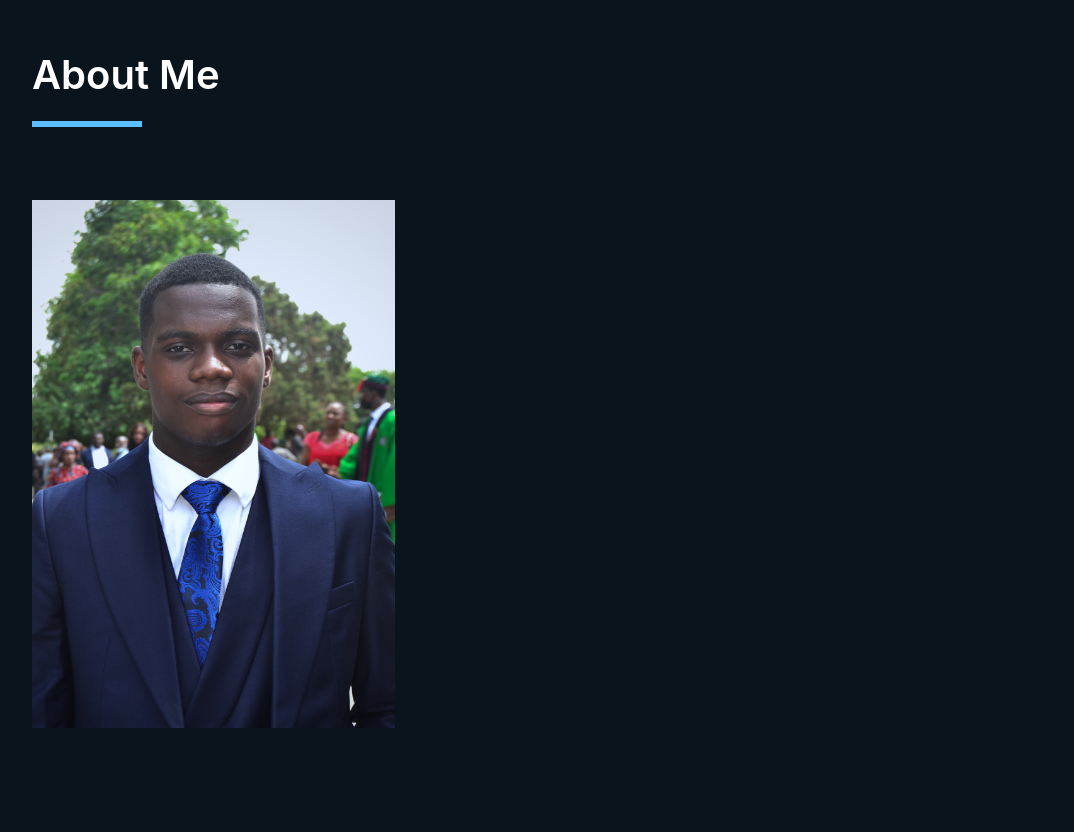
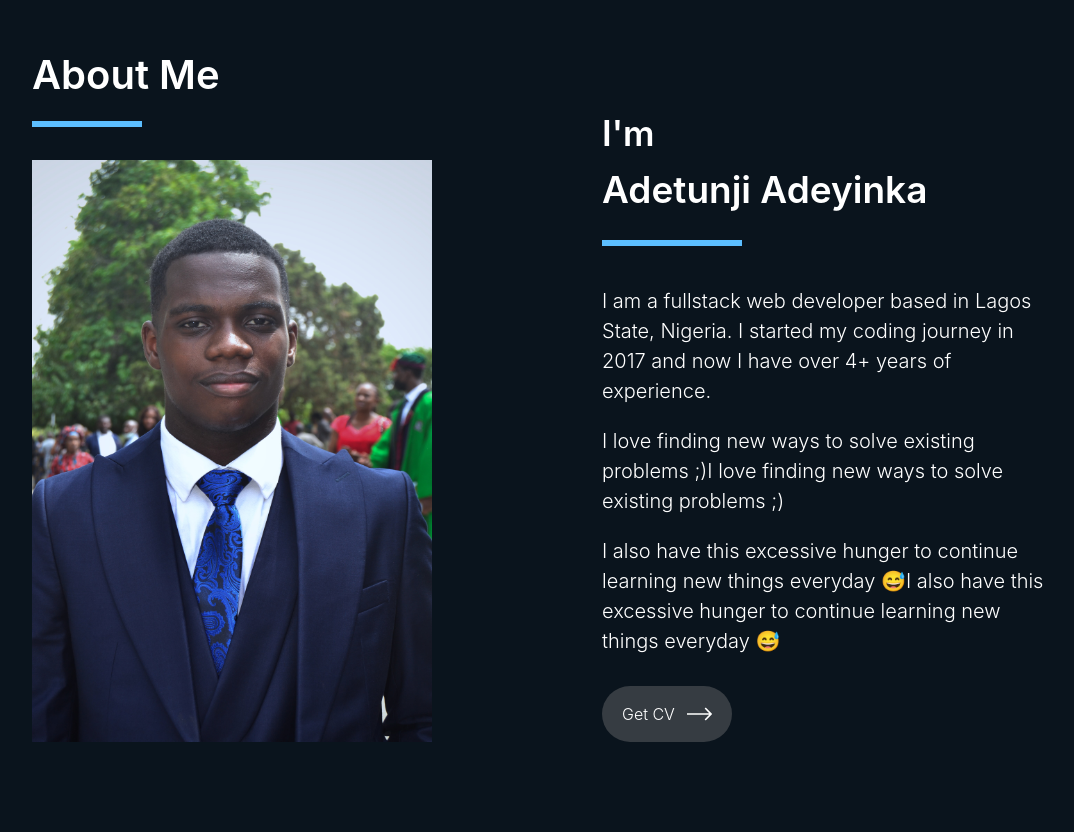
Before and after one commit to Itzadetunji/my-website, a Next.js app: page /about in a window 1280 px wide. Shown: the part 120-952 px from the top of the page, without its empty margins (3-1077 px from the left). Built offline with nearby package versions, Linux system fonts and the light colour scheme.

Commit message:
Added responsiveness

```diff
--- a/pages/about.tsx
+++ b/pages/about.tsx
@@ -85,18 +85,28 @@ const about: NextPage = () => {
             <p className='text-white font-[600] text-[40px]'>About Me</p>
             <hr className='light-blue border-[3px] w-[110px] mt-[16px]'/>
           </div>
-          <div className='text-white mt-[73px]'>
-            <img src="./images/me.jpeg" alt="" className='w-[363px] h-[528px]'/>
-            <div className='mt-[100px] text-[20px] text-center'>
-              <p>
-              I’m a fullstack web developer who provides quality services of industry satandard. I started my coding journey in 2017 through a friend.
-              </p>
-              <p className='mt-[20px]'>I love finding new ways to solve existing problems ;</p>
-              <p className='mt-[20px]'>I love finding new ways to solve existing problems ;</p>
-              <p className='mt-[20px]'>I also have this excessive hunger to continue learning new things everyday 😅 </p>
+          <div className='text-white mt-[73px] xl:-mt-[20px] lg:flex lg:flex-row md:items-end lg:space-x-[100px] xl:space-x-[170px] 2xl:space-x-[280px]'>
+              <img src="./images/me.jpeg" alt="" className='w-[363px] xl:w-[400px] h-[528px] xl:h-[582px] mx-auto lg:mx-[0px]'/>
+              <div className='mt-[100px] lg:mt-[0px] text-center lg:text-left'>
+                <p className='text-white font-[600] text-[55px] lg:text-[35px] hidden lg:block'>I'm</p>
+                <p className='text-white font-[600] text-[55px] lg:text-[37px] leading-[60px] hidden lg:block'>Adetunji Adeyinka</p>
+                <hr className='light-blue border-[3px] w-[224px] sm:w-[204px] lg:w-[140px] mt-[35px] lg:mt-[20px] hidden lg:block'/>
+                <div className='lg:w-[360px] xl:w-[450px] text-center lg:text-left mx-auto font-light text-[25px] lg:text-[16px] xl:text-[20px] xl:leading-[30px] 2xl:leading-[33px]'>
+                  <p className='mt-[20px] lg:mt-[40px]'>
+                  I am a fullstack web developer based in Lagos State, Nigeria. I started my coding journey in 2017 and now I have over 4+ years of experience.
+                  </p>
+                  <p className='mt-[20px]'>I love finding new ways to solve existing problems ;)I love finding new ways to solve existing problems ;)</p>
+                  <p className='mt-[20px]'>I also have this excessive hunger to continue learning new things everyday 😅I also have this excessive hunger to continue learning new things everyday 😅 </p>
+                  <div className='hidden lg:block'>
+                    <div className='w-fit px-[20px] py-[13px] grey rounded-full flex space-x-3 hovering-arrow mt-[30px]'>
+                      <p className='text-[16px]'>Get CV</p>
+                      <img src="./icons/Arrow.svg" alt="" className='arrow'/>
+                    </div>
+                  </div>
+                </div>
+              </div>
             </div>
-          </div>
-          <div className='mt-[50px]'>
+          <div className='mt-[50px] lg:hidden'>
             <Button link={'https://www.linkedin.com/in/adetunji-adeyinka-8aa5311b9/'} text={'GET CV'} height={'200px'} width={'72.3px'} />
           </div>
           <div className='mt-[100px]'>
```
